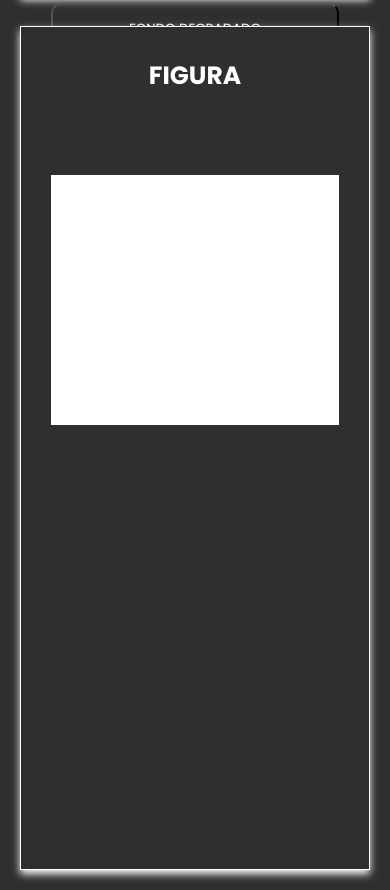
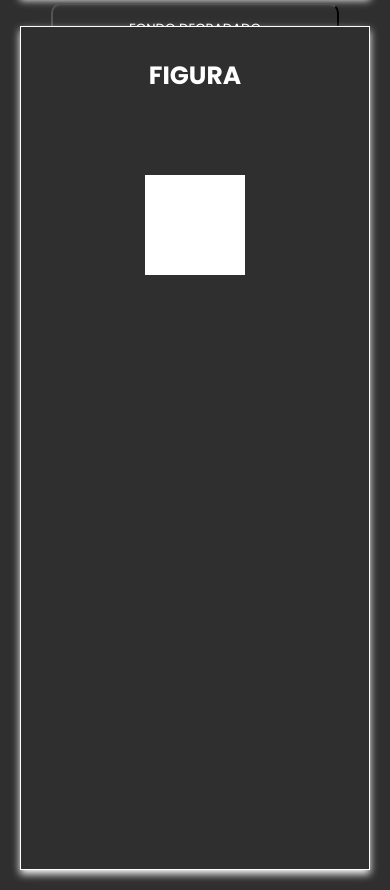
Before and after one commit to John-Alz/DOM, a plain HTML site: page index.html in a window 390 px wide. Shown: the part 868-1758 px from the top of the page. Drawn offline with Linux system fonts and the light colour scheme.

Commit message:
feat: figureR

```diff
--- a/css/style.css
+++ b/css/style.css
@@ -272,7 +272,9 @@ button:hover {
     }
 
     #Figura {
-        width: 100%;
+        width: 100px;
+        height: 100px;
+
    }
 
   }
```
